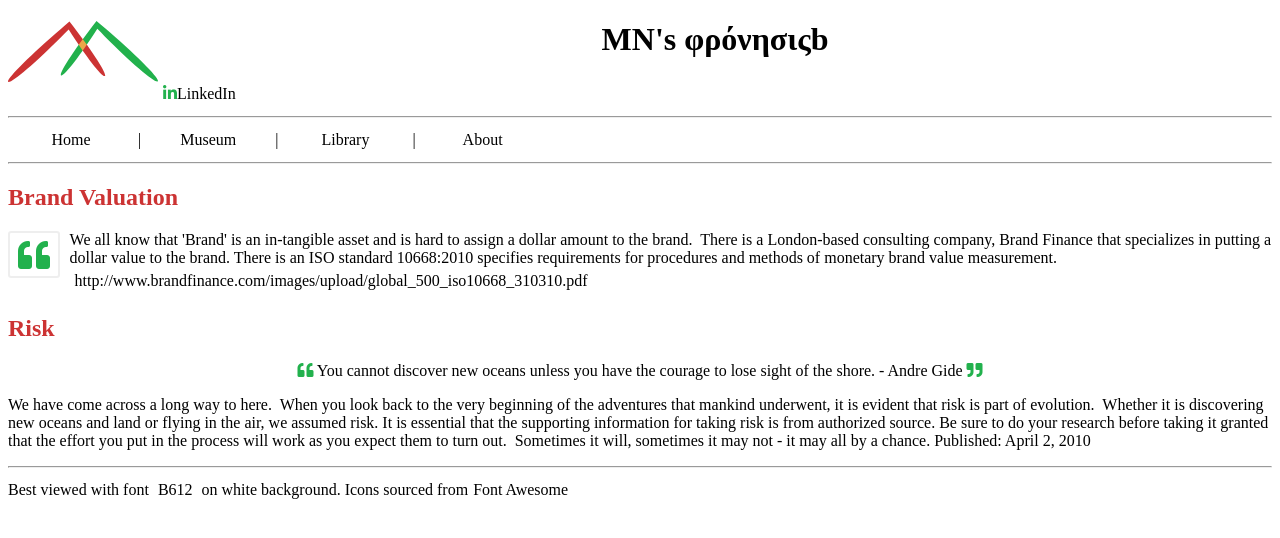
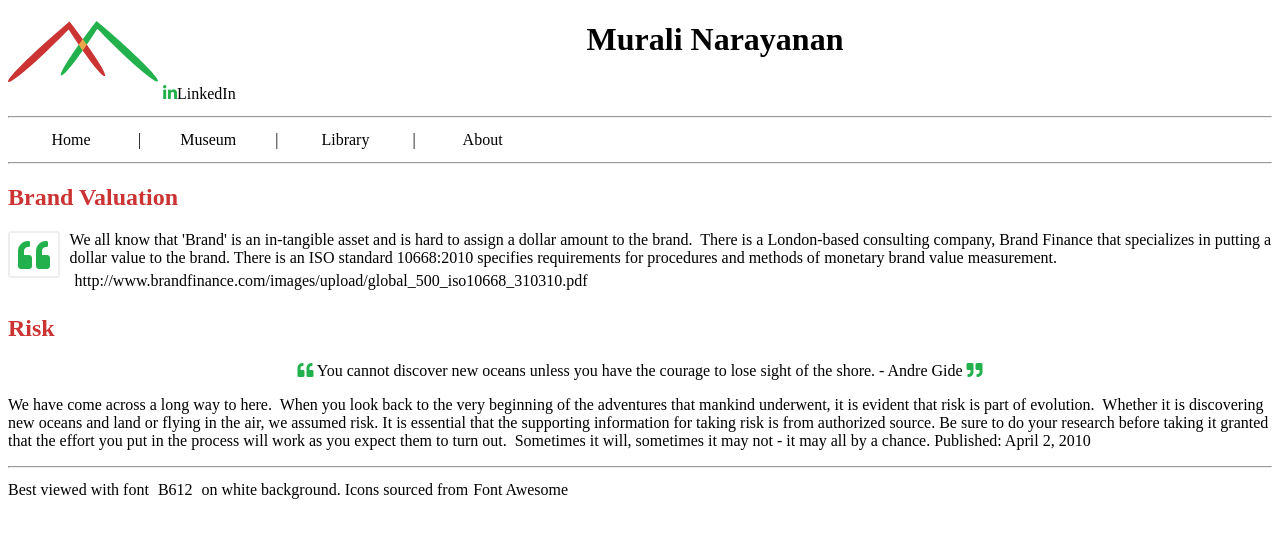
Before and after one commit to muralinarayanan/muralinarayanan.github.io, a Jekyll site: the page built from index.html, in a window 1280 px wide. Shown: the top 538 px of the page. Built offline with Jekyll 4.4.1, drawn with Linux system fonts in a browser that asks for light colours; some web fonts are replaced.

Commit message:
Title changed

```diff
--- a/_layouts/default.html
+++ b/_layouts/default.html
@@ -20,7 +20,7 @@
 <body>
 <header>
 <img src="assets/logo6.svg" width="150" alt="logo" style="float:left">
-<h1>MN's φρόνησιςb </h1>
+<h1>Murali Narayanan</h1>
 <a href="https://www.linkedin.com/in/muralinarayanan/"><i class="fab fa-linkedin-in"  style="color:#22b14d;"></i>LinkedIn</a>
 
 <nav>
```
